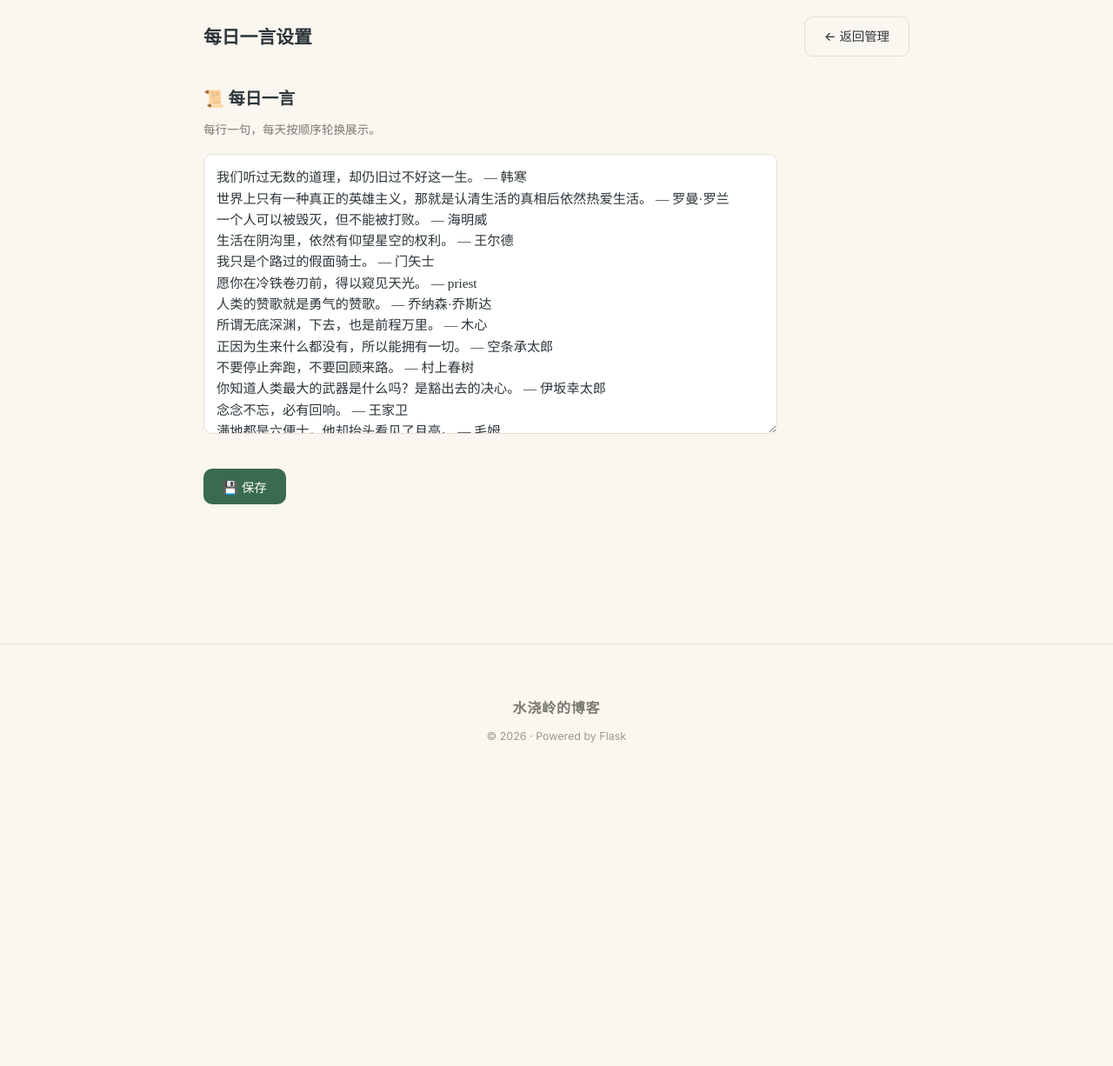
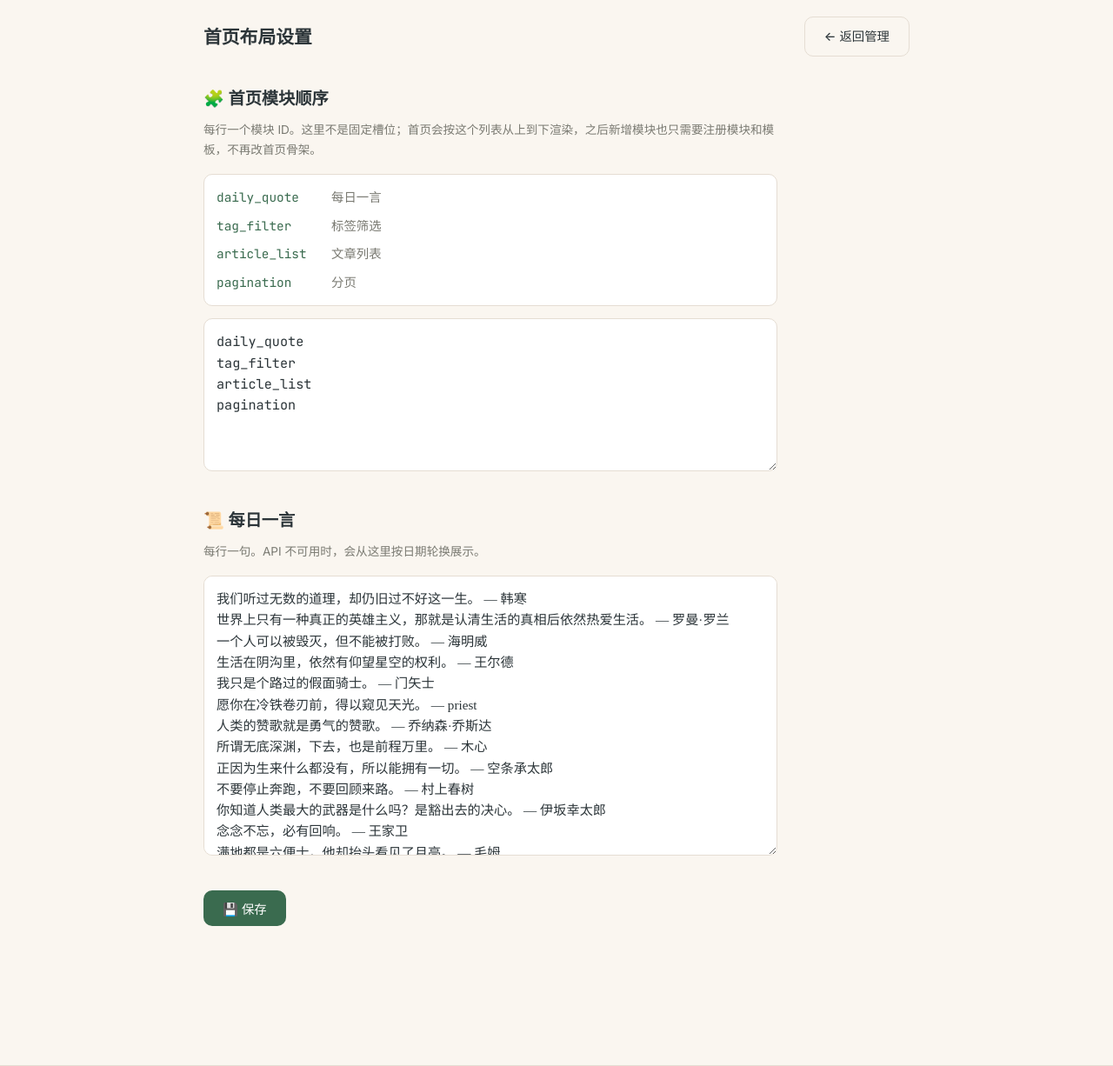
Before and after one commit to Acidmoon/blog, a Flask app: page /admin/layout in a window 1280 px wide. Shown: the part 61-1287 px from the top of the page at 87% size. Before the commit the page ends 915 px from the top, so only its background shows below. Run offline with Flask 3, Linux system fonts and the light colour scheme; the visitor is signed in with stand-in values (Sample User, id 1).

Commit message:
refactor: make homepage sections configurable

```diff
--- a/home_layout.json
+++ b/home_layout.json
@@ -32,5 +32,11 @@
     "日光之下并无新事。 — 《圣经》",
     "身在无间，心在桃源。 — 《天官赐福》",
     "如果不去遍历幽谷，你永远不知道自己能做到多少。 — 高迪"
+  ],
+  "section_order": [
+    "daily_quote",
+    "tag_filter",
+    "article_list",
+    "pagination"
   ]
 }
--- a/routes/admin.py
+++ b/routes/admin.py
@@ -17,6 +17,7 @@ from services.articles import (
     write_article_file,
 )
 from services.home_layout import load_home_layout, save_home_layout
+from services.home_modules import section_order_from_text, section_order_to_text, normalize_section_order, SECTION_REGISTRY
 
 bp = Blueprint('admin', __name__, url_prefix='/admin')
 
@@ -145,9 +146,24 @@ def layout():
     if request.method == 'POST':
         quotes_raw = request.form.get("quotes", "").strip()
         quotes = [q.strip() for q in quotes_raw.splitlines() if q.strip()]
+        section_order_raw = request.form.get("section_order", "")
+
         layout_config["quotes"] = quotes or ["书山有路勤为径，学海无涯苦作舟。"]
+        layout_config["section_order"] = section_order_from_text(section_order_raw)
         save_home_layout(layout_config)
-        flash('每日一言已更新', 'success')
+        flash('首页布局已更新', 'success')
         return redirect(url_for('admin.layout'))
+
     quotes_text = "\n".join(layout_config.get("quotes", []))
-    return render_template('admin/layout.html', quotes_text=quotes_text)
+    section_order = normalize_section_order(layout_config.get("section_order"))
+    section_order_text = section_order_to_text(section_order)
+    section_help = [
+        {"id": section_id, "name": SECTION_REGISTRY[section_id].name}
+        for section_id in section_order
+    ]
+    return render_template(
+        'admin/layout.html',
+        quotes_text=quotes_text,
+        section_order_text=section_order_text,
+        section_help=section_help,
+    )
--- /dev/null
+++ b/services/home_modules.py
@@ -0,0 +1,129 @@
+"""Lightweight homepage module/section composition.
+
+This keeps homepage blocks out of a fixed template order. Each block declares an
+id, template, default order and the context it needs. The persisted layout config
+can reorder or hide blocks without changing routes/public.py or index.html.
+"""
+
+from __future__ import annotations
+
+from dataclasses import dataclass
+from typing import Any
+
+import config
+from services.home_layout import get_daily_quote
+
+
+@dataclass(frozen=True)
+class HomeSectionDefinition:
+    id: str
+    name: str
+    template: str
+    default_order: int
+
+
+SECTION_REGISTRY: dict[str, HomeSectionDefinition] = {
+    "daily_quote": HomeSectionDefinition(
+        id="daily_quote",
+        name="每日一言",
+        template="home_sections/daily_quote.html",
+        default_order=10,
+    ),
+    "tag_filter": HomeSectionDefinition(
+        id="tag_filter",
+        name="标签筛选",
+        template="home_sections/tag_filter.html",
+        default_order=20,
+    ),
+    "article_list": HomeSectionDefinition(
+        id="article_list",
+        name="文章列表",
+        template="home_sections/article_list.html",
+        default_order=30,
+    ),
+    "pagination": HomeSectionDefinition(
+        id="pagination",
+        name="分页",
+        template="home_sections/pagination.html",
+        default_order=40,
+    ),
+}
+
+
+def default_section_order() -> list[str]:
+    return [
+        section.id
+        for section in sorted(SECTION_REGISTRY.values(), key=lambda item: item.default_order)
+    ]
+
+
+def normalize_section_order(raw_order: Any) -> list[str]:
+    """Return a safe, deduplicated section order.
+
+    Unknown ids are ignored. Missing known sections are appended by default so a
+    partial config remains forward-compatible when new modules are added.
+    """
+    if not isinstance(raw_order, list):
+        raw_order = []
+
+    normalized: list[str] = []
+    for section_id in raw_order:
+        if section_id in SECTION_REGISTRY and section_id not in normalized:
+            normalized.append(section_id)
+
+    for section_id in default_section_order():
+        if section_id not in normalized:
+            normalized.append(section_id)
+
+    return normalized
+
+
+def section_order_to_text(order: list[str]) -> str:
+    return "\n".join(order)
+
+
+def section_order_from_text(text: str) -> list[str]:
+    return normalize_section_order([
+        line.strip()
+        for line in text.splitlines()
+        if line.strip() and not line.strip().startswith("#")
+    ])
+
+
+def build_home_sections(
+    layout: dict[str, Any],
+    *,
+    articles: list[Any],
+    page: int,
+    total: int,
+    current_tag: str,
+    all_tags: list[str],
+) -> list[dict[str, Any]]:
+    """Build ordered homepage sections for index.html.
+
+    The index template only iterates these sections. Adding a future custom
+    module means registering a new section definition and template rather than
+    hard-coding another slot into index.html.
+    """
+    total_pages = max(1, (total + config.ARTICLES_PER_PAGE - 1) // config.ARTICLES_PER_PAGE)
+    common_context = {
+        "articles": articles,
+        "page": page,
+        "total": total,
+        "per_page": config.ARTICLES_PER_PAGE,
+        "total_pages": total_pages,
+        "current_tag": current_tag,
+        "all_tags": all_tags,
+        "daily_quote": get_daily_quote(layout.get("quotes", [])),
+    }
+
+    sections: list[dict[str, Any]] = []
+    for section_id in normalize_section_order(layout.get("section_order")):
+        definition = SECTION_REGISTRY[section_id]
+        sections.append({
+            "id": definition.id,
+            "name": definition.name,
+            "template": definition.template,
+            "context": common_context,
+        })
+    return sections
--- a/templates/admin/layout.html
+++ b/templates/admin/layout.html
@@ -1,17 +1,30 @@
 {% extends "base.html" %}
-{% block title %}每日一言 · {{ config.SITE_TITLE }}{% endblock %}
+{% block title %}首页布局 · {{ config.SITE_TITLE }}{% endblock %}
 {% block content %}
 <main class="admin-page">
   <div class="admin-header">
-    <h2 class="serif">每日一言设置</h2>
+    <h2 class="serif">首页布局设置</h2>
     <a href="/admin" class="btn btn-secondary">← 返回管理</a>
   </div>
 
   <form method="post" class="layout-form">
 
     <section class="layout-section">
+      <h3 class="layout-section-title">🧩 首页模块顺序</h3>
+      <p class="layout-section-desc">
+        每行一个模块 ID。这里不是固定槽位；首页会按这个列表从上到下渲染，之后新增模块也只需要注册模块和模板，不再改首页骨架。
+      </p>
+      <div class="layout-module-list">
+        {% for item in section_help %}
+        <code>{{ item.id }}</code><span>{{ item.name }}</span>
+        {% endfor %}
+      </div>
+      <textarea name="section_order" rows="6" class="layout-textarea layout-textarea-mono">{{ section_order_text }}</textarea>
+    </section>
+
+    <section class="layout-section">
       <h3 class="layout-section-title">📜 每日一言</h3>
-      <p class="layout-section-desc">每行一句，每天按顺序轮换展示。</p>
+      <p class="layout-section-desc">每行一句。API 不可用时，会从这里按日期轮换展示。</p>
       <textarea name="quotes" rows="12" class="layout-textarea">{{ quotes_text }}</textarea>
     </section>
 
@@ -26,7 +39,10 @@
 .layout-section { margin: 32px 0; }
 .layout-section-title { font-size: 1.2rem; margin-bottom: 8px; color: var(--text-primary); }
 .layout-section-desc { font-size: 0.85rem; color: var(--text-secondary); margin-bottom: 16px; }
+.layout-module-list { display: grid; grid-template-columns: minmax(120px, auto) 1fr; gap: 8px 12px; margin: 0 0 14px; padding: 14px; border: 1px solid var(--border-light); border-radius: 10px; background: var(--bg-card); color: var(--text-secondary); font-size: 0.9rem; }
+.layout-module-list code { color: var(--accent-primary); font-family: "JetBrains Mono", monospace; }
 .layout-textarea { width: 100%; min-height: 220px; padding: 14px; border: 1px solid var(--border-light); border-radius: 10px; background: var(--bg-card); color: var(--text-primary); font-size: 0.95rem; line-height: 1.6; resize: vertical; font-family: "Noto Serif SC", serif; }
+.layout-textarea-mono { min-height: 120px; font-family: "JetBrains Mono", monospace; }
 .layout-textarea:focus { outline: none; border-color: var(--accent-primary); box-shadow: var(--glow-accent); }
 .layout-actions { margin-top: 32px; display: flex; gap: 12px; }
 </style>
--- /dev/null
+++ b/templates/home_sections/daily_quote.html
@@ -0,0 +1,6 @@
+{% if daily_quote %}
+<div class="quote-line serif" data-home-section="daily_quote">
+  <span class="quote-line-mark">"</span>
+  {{ daily_quote }}
+</div>
+{% endif %}
```
Also changed, not shown: ARCHITECTURE.md (+18 -3 lines), routes/public.py (+10 -8 lines), templates/home_sections/article_list.html (added, +24 -0 lines), templates/home_sections/pagination.html (added, +15 -0 lines), templates/home_sections/tag_filter.html (added, +11 -0 lines), templates/index.html (+15 -66 lines).
